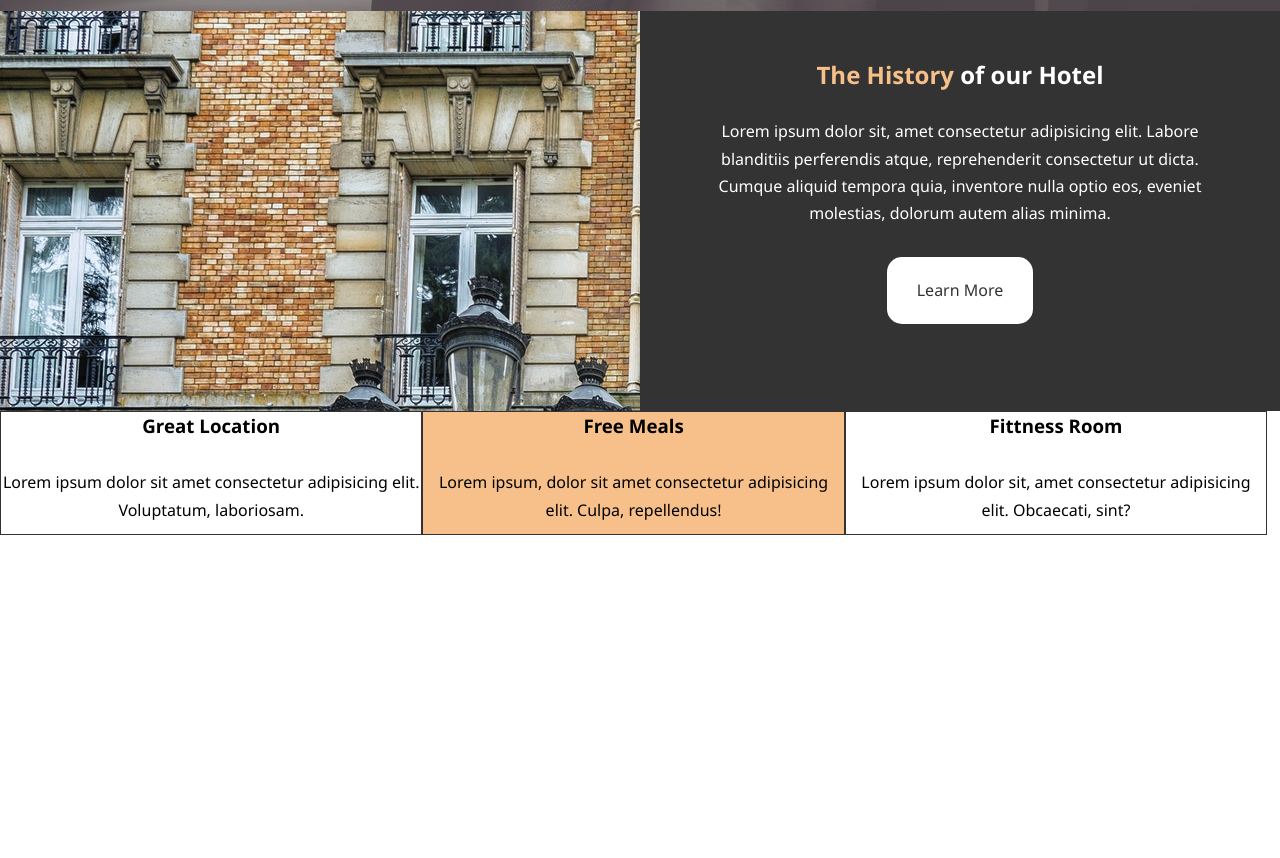
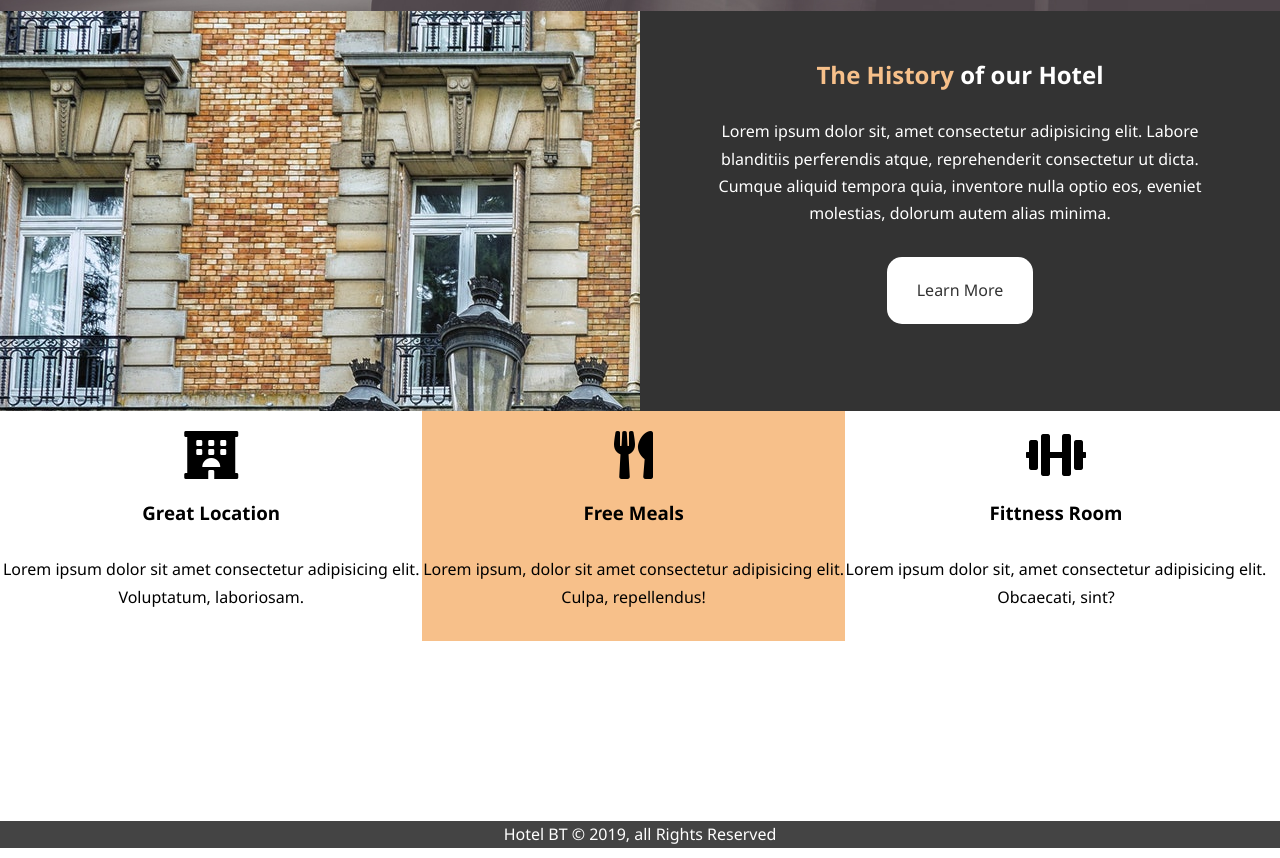
Before and after one commit to mxavier91/hotel-site, a plain HTML site: page index.html in a window 1280 px wide. Shown: the part 656-1514 px from the top of the page. Before the commit the page ends 1467 px from the top, so only its background shows below. Drawn offline with Linux system fonts and the light colour scheme.

Commit message:
Completed the 'features' section by adding font awesome to each box. Added a little bit of padding to space things out. Now I need to work on the footer.

```diff
--- a/css/style.css
+++ b/css/style.css
@@ -168,19 +168,31 @@ p {
   float: left;
   width: 33%;
   text-align: center;
-  border: 1px #333 solid;
+  padding-bottom: 20px;
 }
 
 #feature-section .meals {
   float: left;
   width: 33%;
   text-align: center;
-  border: 1px #333 solid;
+  padding-bottom: 20px;
 }
 
 #feature-section .fitness {
   float: left;
   width: 33%;
   text-align: center;
-  border: 1px #333 solid;
+  padding-bottom: 20px;
 }
+
+#feature-section .icons {
+  padding: 20px;
+}
+
+/* Footer Section */
+
+#footer {
+  background: #444;
+  color: #fff;
+  text-align: center;
+}
--- a/index.html
+++ b/index.html
@@ -4,6 +4,7 @@
   <meta charset="UTF-8">
   <meta name="viewport" content="width=device-width, initial-scale=1.0">
   <meta http-equiv="X-UA-Compatible" content="ie=edge">
+  <link rel="stylesheet" href="https://use.fontawesome.com/releases/v5.7.0/css/all.css" integrity="sha384-lZN37f5QGtY3VHgisS14W3ExzMWZxybE1SJSEsQp9S+oqd12jhcu+A56Ebc1zFSJ" crossorigin="anonymous">
   <link rel="stylesheet" href="/css/style.css">
   <title>Hotel MT | Welcome</title>
 </head>
@@ -42,17 +43,24 @@
 
   <section id="feature-section">
     <div class="location">
+      <i class=" icons fas fa-hotel fa-3x"></i>
       <h3>Great Location</h3>
       <p>Lorem ipsum dolor sit amet consectetur adipisicing elit. Voluptatum, laboriosam.</p>
     </div>
     <div class="meals bg-primary">
+      <i class=" icons fas fa-utensils fa-3x"></i>
       <h3>Free Meals</h3>
       <p>Lorem ipsum, dolor sit amet consectetur adipisicing elit. Culpa, repellendus!</p>
     </div>
     <div class="fitness">
+      <i class=" icons fas fa-dumbbell fa-3x"></i>
       <h3>Fittness Room</h3>
       <p>Lorem ipsum dolor sit, amet consectetur adipisicing elit. Obcaecati, sint?</p>
     </div>
   </section>
+
+  <footer id="footer">
+    <p>Hotel BT &copy; 2019, all Rights Reserved</p>
+  </footer>
 </body>
 </html>
```
